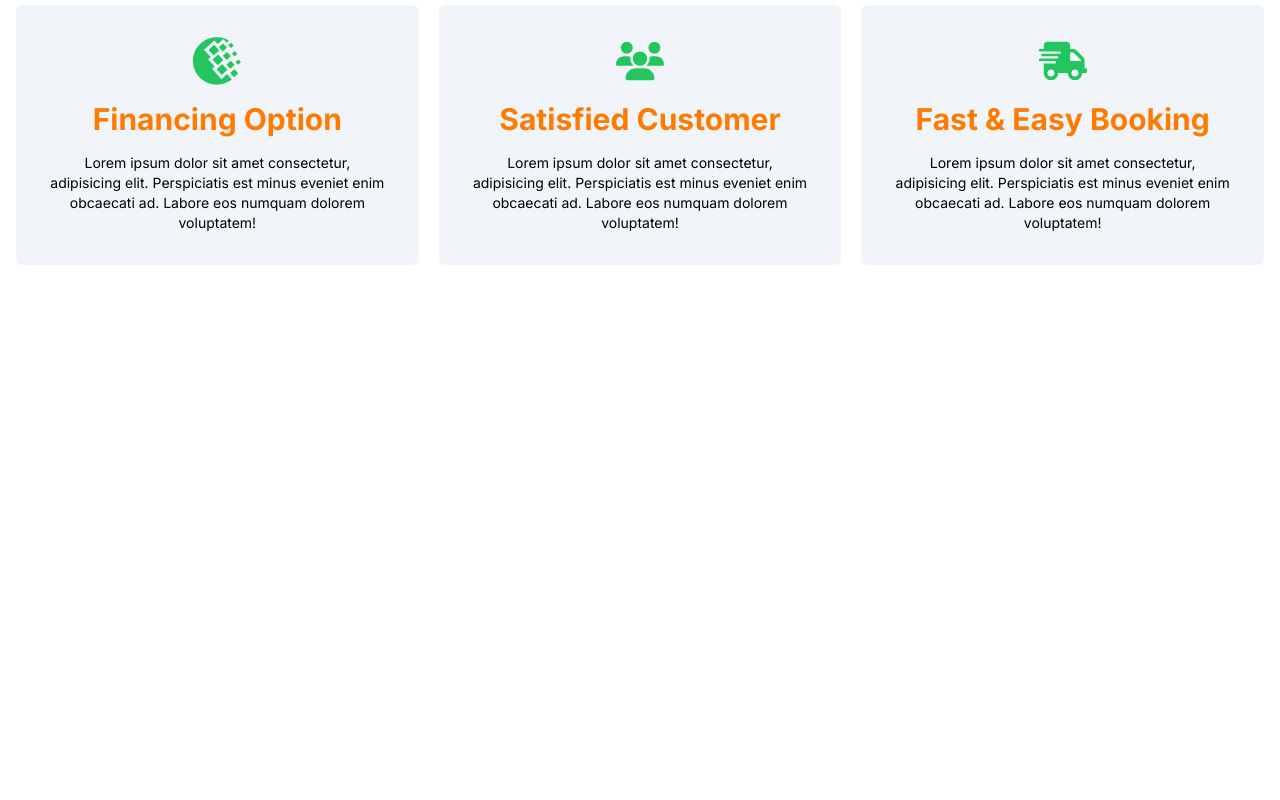
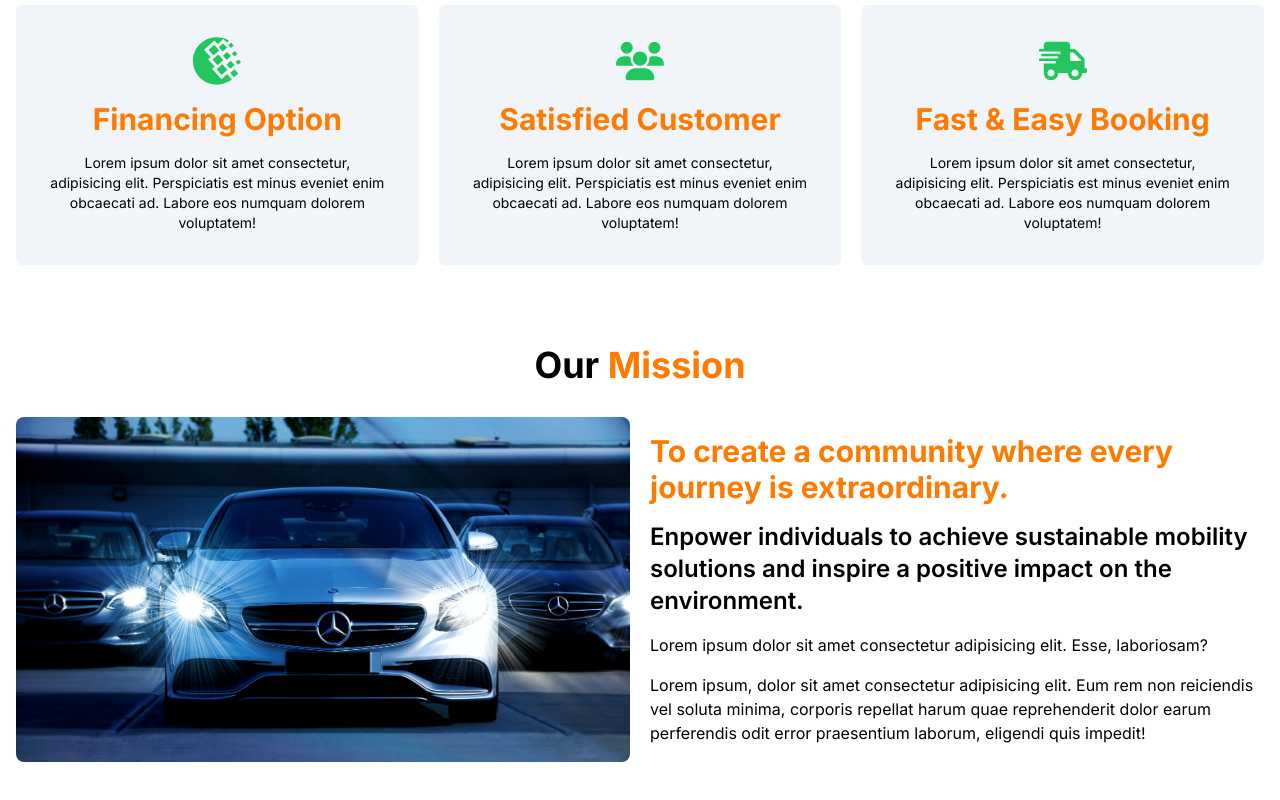
Before and after one commit to NipunSachintha-NS/Car-Selling-Site, a React (Vite) app: page / in a window 1280 px wide. Shown: the part 1460-2260 px from the top of the page. Before the commit the page ends 1765 px from the top, so only its background shows below. Built offline with nearby package versions, Linux system fonts and the light colour scheme.

Commit message:
Home page Our Mission section

```diff
--- /dev/null
+++ b/src/components/Home/Mission/OurMission.jsx
@@ -0,0 +1,33 @@
+import React from 'react'
+import img from "../../../assets/img/mission.jpg"
+
+const OurMission = () => {
+  return (
+    <div className='container my-10'>
+      <div>
+        <h1 className='font-bold text-4xl text-center'>Our <span className='text-primary'>Mission</span></h1>
+      </div>
+
+        <div className='flex flex-col justify-center md:flex-row items-center gap-5 mt-8'>
+            <div className='w-full md:w-2/4'>
+                <img src={img} alt='img' className='rounded-lg'/>
+            </div>
+
+            <div className='w-full md:w-2/4 space-y-4'>
+                <h1 className='font-bold text-primary text-lg lg:text-3xl'>To create a community where every journey is extraordinary.</h1>
+                <h2 className='font-semibold text-lg lg:text-2xl'>Enpower individuals to achieve sustainable mobility solutions and inspire a
+                    positive impact on the environment.
+                </h2>
+                <p className='text-sm lg:text-base'>Lorem ipsum dolor sit amet consectetur adipisicing elit. Esse, laboriosam?</p>
+
+                <p className='text-sm lg:text-base'>Lorem ipsum, dolor sit amet consectetur adipisicing elit. Eum rem non reiciendis vel soluta minima,
+                    corporis repellat harum quae reprehenderit dolor earum perferendis odit error praesentium laborum,
+                    eligendi quis impedit!
+                </p>
+            </div>
+        </div>
+    </div>
+  )
+}
+
+export default OurMission
--- a/src/pages/Home.jsx
+++ b/src/pages/Home.jsx
@@ -3,6 +3,7 @@ import Navbar from '../components/Navbar'
 import Hero from '../components/Home/Hero/Hero'
 import Featured from '../components/Home/Featured/Featured'
 import WhyUs from '../components/Home/WhyUs/WhyUs'
+import OurMission from '../components/Home/Mission/OurMission'
 
 const Home = () => {
   return (
@@ -11,6 +12,7 @@ const Home = () => {
       <Hero/>
       <Featured/>
       <WhyUs/>
+      <OurMission/>
     </>
   )
 }
```
